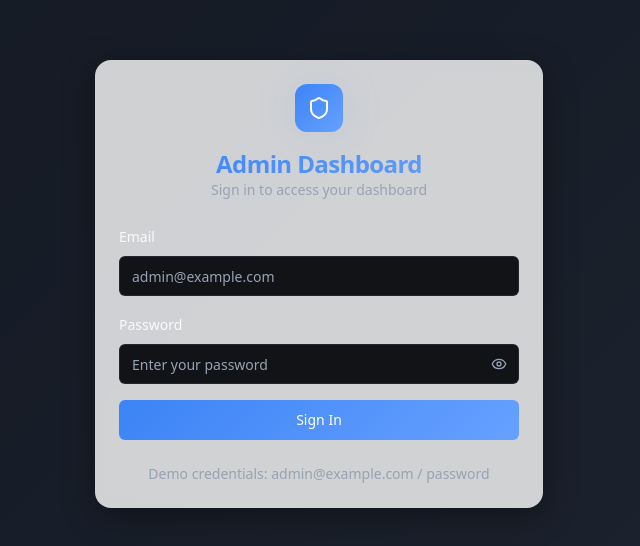
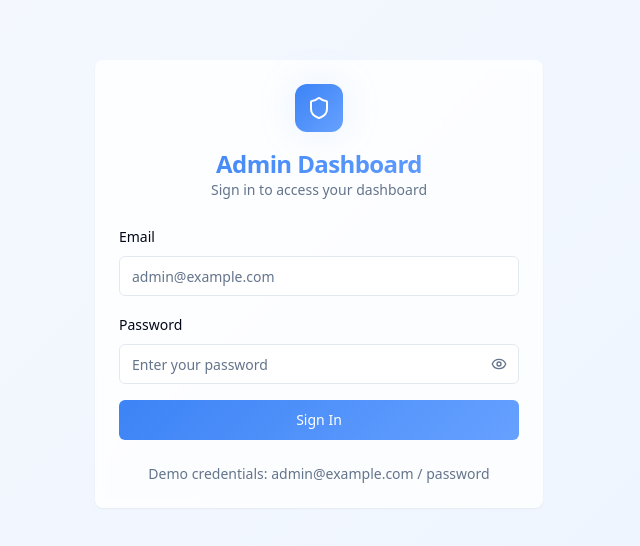
Before and after one commit to RND-Nagatech/blue-data-horizon, a React (Vite) app: page /login in a window 1280 px wide. Shown: the part 116-662 px from the top of the page, without its empty margins (321-961 px from the left). Built offline with nearby package versions, Linux system fonts and the light colour scheme.

Commit message:
Reverted to commit 38c5c6fb182cc2208b84d2c092ab959ff1c9af73

```diff
--- a/src/components/ui/card.tsx
+++ b/src/components/ui/card.tsx
@@ -9,7 +9,7 @@ const Card = React.forwardRef<
   <div
     ref={ref}
     className={cn(
-      "rounded-2xl bg-gradient-card backdrop-blur-glass border border-border/30 shadow-glass text-card-foreground transition-all duration-300 hover:shadow-glow",
+      "rounded-lg border bg-card text-card-foreground shadow-sm",
       className
     )}
     {...props}
--- a/src/index.css
+++ b/src/index.css
@@ -8,25 +8,24 @@ All colors MUST be HSL.
 
 @layer base {
   :root {
-    /* Dark glassmorphism theme */
-    --background: 220 15% 8%;
-    --foreground: 210 40% 98%;
+    --background: 0 0% 100%;
+    --foreground: 222.2 84% 4.9%;
 
-    --card: 220 15% 12% / 0.8;
-    --card-foreground: 210 40% 98%;
+    --card: 0 0% 100%;
+    --card-foreground: 222.2 84% 4.9%;
 
-    --popover: 220 15% 12% / 0.95;
-    --popover-foreground: 210 40% 98%;
+    --popover: 0 0% 100%;
+    --popover-foreground: 222.2 84% 4.9%;
 
     --primary: 217 91% 60%;
     --primary-foreground: 0 0% 100%;
     --primary-glow: 217 100% 70%;
 
-    --secondary: 220 15% 18% / 0.8;
-    --secondary-foreground: 210 40% 98%;
+    --secondary: 210 40% 96.1%;
+    --secondary-foreground: 222.2 47.4% 11.2%;
 
-    --muted: 220 15% 15% / 0.6;
-    --muted-foreground: 215.4 16.3% 65%;
+    --muted: 210 40% 96.1%;
+    --muted-foreground: 215.4 16.3% 46.9%;
 
     --accent: 217 91% 60%;
     --accent-foreground: 0 0% 100%;
@@ -34,21 +33,19 @@ All colors MUST be HSL.
     --destructive: 0 84.2% 60.2%;
     --destructive-foreground: 210 40% 98%;
 
-    --border: 220 15% 25% / 0.3;
-    --input: 220 15% 18% / 0.8;
+    --border: 214.3 31.8% 91.4%;
+    --input: 214.3 31.8% 91.4%;
     --ring: 217 91% 60%;
 
-    /* Dark gradient design system */
+    /* Blue gradient design system */
     --gradient-primary: linear-gradient(135deg, hsl(217 91% 60%), hsl(217 100% 70%));
     --gradient-secondary: linear-gradient(135deg, hsl(217 91% 60% / 0.1), hsl(217 100% 70% / 0.05));
-    --gradient-background: linear-gradient(135deg, hsl(220 15% 8%), hsl(220 20% 12%));
-    --gradient-card: linear-gradient(135deg, hsl(220 15% 12% / 0.8), hsl(220 15% 15% / 0.6));
+    --gradient-background: linear-gradient(135deg, hsl(0 0% 100%), hsl(217 100% 98%));
 
-    /* Glass effect shadows */
-    --shadow-elegant: 0 8px 32px 0 hsl(0 0% 0% / 0.37);
+    /* Shadows with blue tint */
+    --shadow-elegant: 0 10px 30px -10px hsl(217 91% 60% / 0.2);
     --shadow-glow: 0 0 40px hsl(217 100% 70% / 0.15);
-    --shadow-card: 0 8px 32px 0 hsl(0 0% 0% / 0.2), 0 0 0 1px hsl(220 15% 25% / 0.3);
-    --shadow-glass: 0 8px 32px 0 hsl(0 0% 0% / 0.37), inset 0 1px 0 hsl(255 255% 255% / 0.1);
+    --shadow-card: 0 4px 6px -1px hsl(217 91% 60% / 0.1), 0 2px 4px -1px hsl(217 91% 60% / 0.06);
 
     --radius: 0.5rem;
 
--- a/tailwind.config.ts
+++ b/tailwind.config.ts
@@ -72,17 +72,12 @@ export default {
 			backgroundImage: {
 				'gradient-primary': 'var(--gradient-primary)',
 				'gradient-secondary': 'var(--gradient-secondary)',
-				'gradient-background': 'var(--gradient-background)',
-				'gradient-card': 'var(--gradient-card)'
+				'gradient-background': 'var(--gradient-background)'
 			},
 			boxShadow: {
 				'elegant': 'var(--shadow-elegant)',
 				'glow': 'var(--shadow-glow)',
-				'card': 'var(--shadow-card)',
-				'glass': 'var(--shadow-glass)'
-			},
-			backdropBlur: {
-				'glass': '20px'
+				'card': 'var(--shadow-card)'
 			},
 			keyframes: {
 				'accordion-down': {
```
